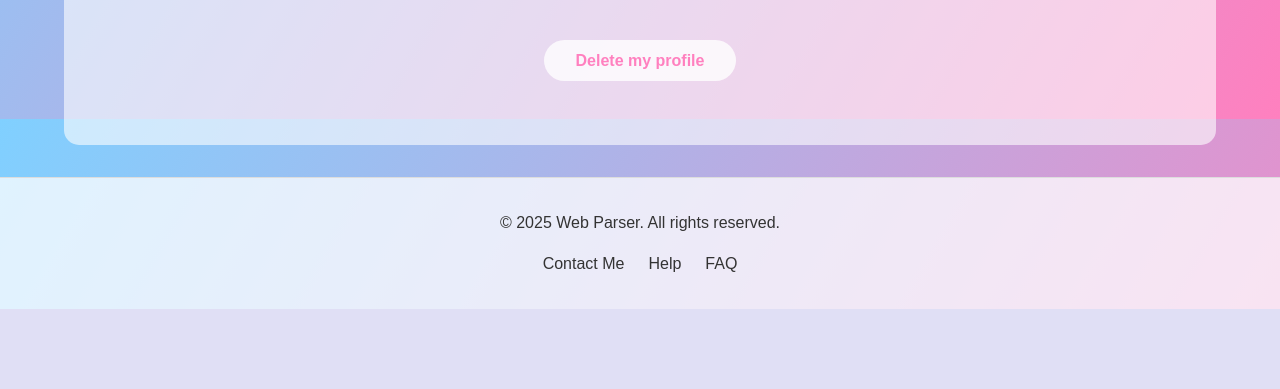
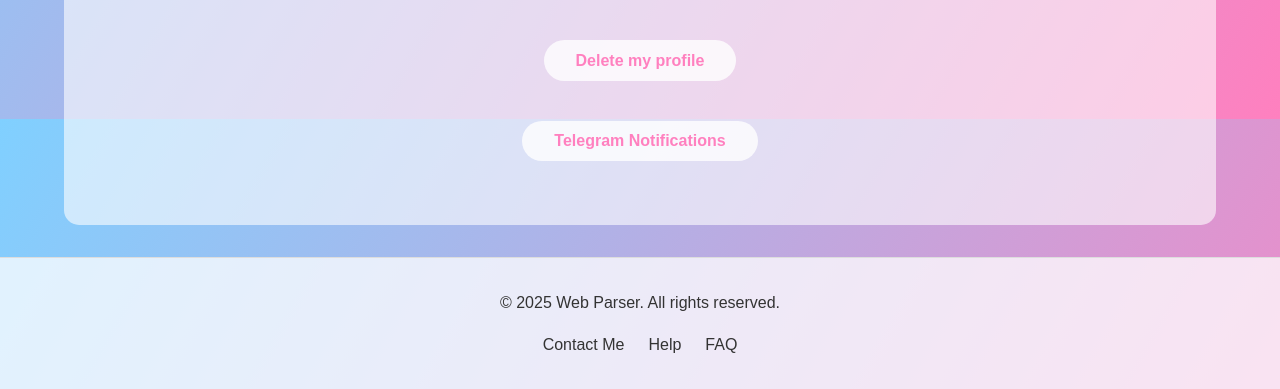
Before and after one commit to marysyamelnyk/Ratings, a Flask app: page /parse in a window 1280 px wide. Shown: the part 681-1070 px from the top of the page. Before the commit the page ends 990 px from the top, so only its background shows below. Run offline with Flask 3, Linux system fonts and the light colour scheme; a user stored in the database is signed in; data comes from the database, SQL or seed files in the repository; both versions use the stored data as it was after the commit; data that the repository does not hold is empty.

Commit message:
some minor changes

```diff
--- a/app.py
+++ b/app.py
@@ -22,6 +22,7 @@ class User(UserMixin, db.Model):
     username = db.Column(db.String(100), nullable=False)
     email = db.Column(db.String(100), unique=True, nullable=False)
     password = db.Column(db.String(100), nullable=False)
+    telegram_id = db.Column(db.String(50), unique=True, nullable=True)
 
 # ParsingResult model
 class ParsingResult(db.Model):
--- a/requirements.txt
+++ b/requirements.txt
@@ -20,3 +20,4 @@ pydantic==2.10.6
 pydantic-core==2.27.2
 dnspython==2.7.0
 email-validator==2.2.0
+pyTelegramBotAPI==4.26.0
--- a/static/parse.css
+++ b/static/parse.css
@@ -252,6 +252,27 @@ button.delete-button:hover {
     transform: scale(1.05);
 }
 
+button.notify-button {
+    text-decoration: none; /* Removes underline */
+    background: rgba(255, 255, 255, 0.8);
+    color: #ff80bf;
+    border: none;
+    padding: 0.7rem 2rem;
+    font-size: 1rem;
+    font-weight: bold;
+    border-radius: 50px;
+    cursor: pointer;
+    display: inline-block; /* Ensures the button looks proper */
+    transition: background-color 0.3s, transform 0.2s;
+    margin-top: 2.5rem;
+}
+
+button.notify-button:hover {
+    background: #ff80bf;
+    color: white;
+    transform: scale(1.05);
+}
+
 /* Footer */
 .footer {
     background: rgba(255, 255, 255, 0.75); /* Slightly transparent */
--- a/templates/parse.html
+++ b/templates/parse.html
@@ -181,6 +181,11 @@
                     onsubmit="return confirm('Are you sure you want to delete your profile?');">
                     <button type="submit">Delete my profile</button>
                 </form>
+                <td>
+                    <a href="https://t.me/web_parser_notif_bot?start={{ current_user.email }}" target="_blank">
+                        <button class="notify-button">Telegram Notifications</button>
+                    </a>
+                </td>
             </div>
         </section>
     </main>
```
Also changed, not shown: instance/dbase.db, 2 other files.
